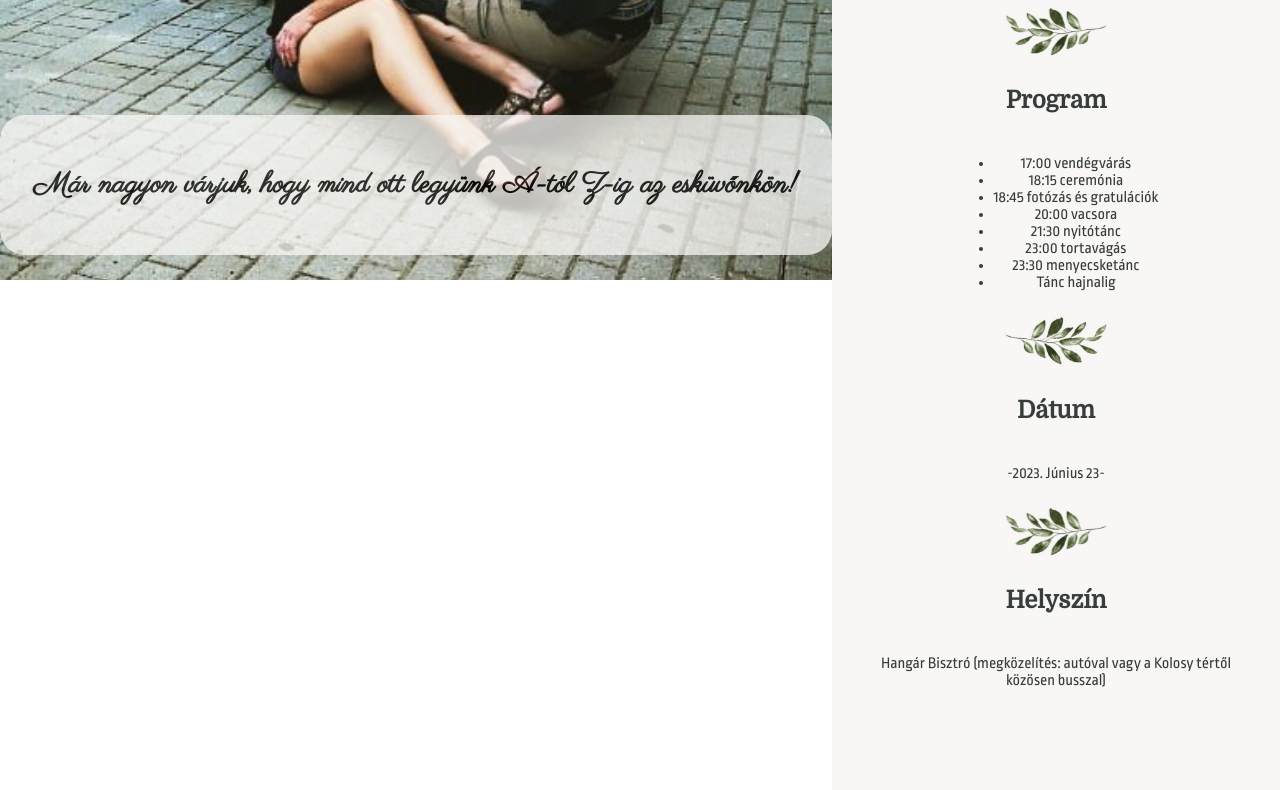
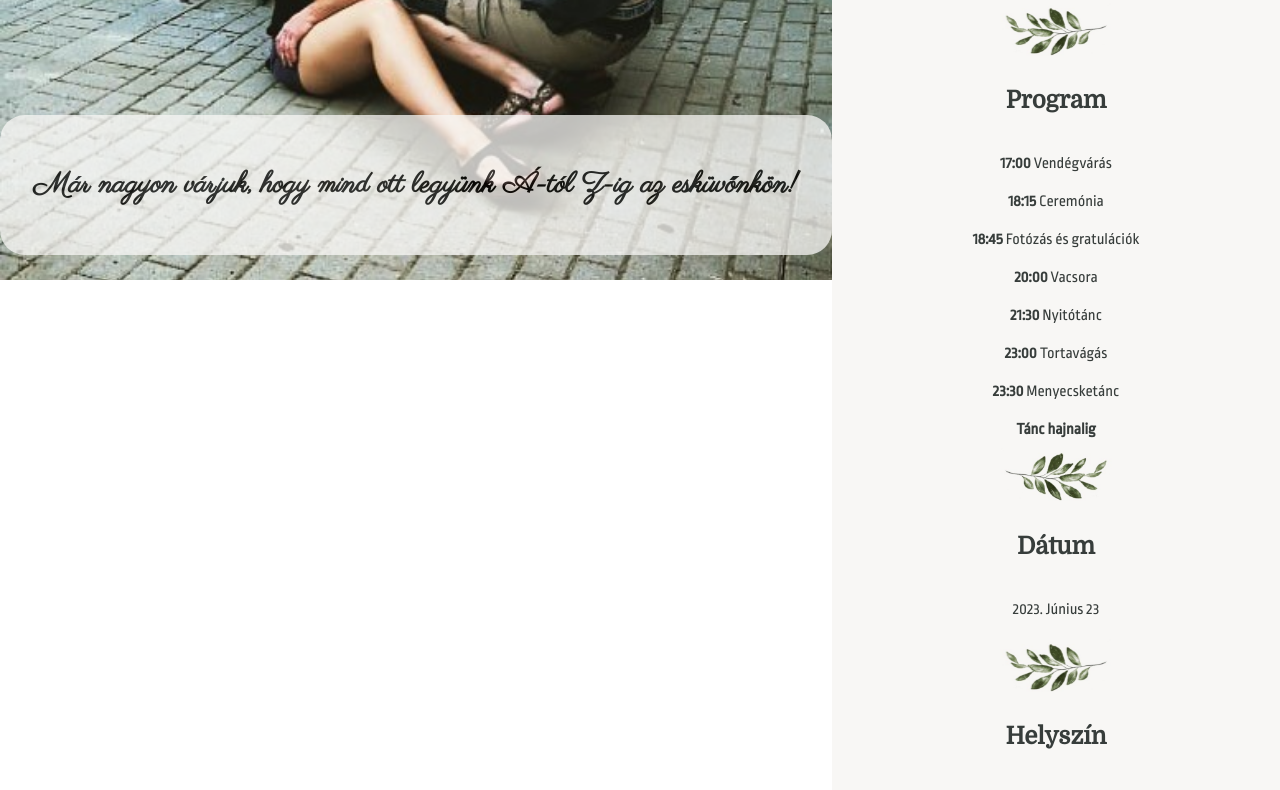
Before and after one commit to bisboi/wedding_agozoli, a React (Create React App) app: page / in a window 1280 px wide. Shown: the part 520-1310 px from the top of the page. Built offline with nearby package versions, Linux system fonts and the light colour scheme; grey boxes are pictures that could not be loaded.

Commit message:
minor fixes

```diff
--- a/src/components/Content.css
+++ b/src/components/Content.css
@@ -99,6 +99,16 @@ img {
   padding: 5px;
 }
 
+.list {
+  display: flex;
+  flex-direction: column;
+  margin: 0;
+}
+
+.list > p {
+  margin-bottom: 5px;
+}
+
 .content:hover {
   animation-name: pulse;
   animation-duration: 1s;
--- a/src/components/Content.jsx
+++ b/src/components/Content.jsx
@@ -27,16 +27,32 @@ function Content() {
         </div>
         <div id="program" className="content">
           <h2>Program</h2>
-          <ul>
-            <li>17:00 vendégvárás</li>
-            <li>18:15 ceremónia</li>
-            <li>18:45 fotózás és gratulációk</li>
-            <li>20:00 vacsora</li>
-            <li>21:30 nyitótánc</li>
-            <li>23:00 tortavágás</li>
-            <li>23:30 menyecsketánc</li>
-            <li>Tánc hajnalig</li>
-          </ul>
+          <div className="list">
+            <p>
+              <b> 17:00</b> Vendégvárás
+            </p>
+            <p>
+              <b>18:15</b> Ceremónia
+            </p>
+            <p>
+              <b>18:45</b> Fotózás és gratulációk
+            </p>
+            <p>
+              <b>20:00</b> Vacsora
+            </p>
+            <p>
+              <b>21:30</b> Nyitótánc
+            </p>
+            <p>
+              <b>23:00</b> Tortavágás
+            </p>
+            <p>
+              <b>23:30</b> Menyecsketánc
+            </p>
+            <p>
+              <b>Tánc hajnalig</b>
+            </p>
+          </div>
         </div>
         <div className="image-holder">
           <img src="./images/HR_jobb.jpg" alt="olajag" />
@@ -44,7 +60,7 @@ function Content() {
 
         <div id="date" className="content">
           <h2>Dátum</h2>
-          <p>-2023. Június 23-</p>
+          <p>2023. Június 23</p>
         </div>
         <div className="image-holder b">
           <img src="./images/HR_jobb.jpg" alt="olajag" />
@@ -71,7 +87,7 @@ function Content() {
         </div>
         <div id="food" className="content">
           <h2>Menü</h2>
-          <p>-TBD-</p>
+          <p>TBD</p>
         </div>
         <div className="image-holder b">
           <img src="./images/HR_jobb.jpg" alt="olajag" />
@@ -108,7 +124,7 @@ function Content() {
 
         <div id="hotel" className="content">
           <h2>Szállás</h2>
-          <p>-Rotter Lajos Turistaház-</p>
+          <p>Rotter Lajos Turistaház</p>
         </div>
         <div className="image-holder">
           <img src="./images/HR_jobb.jpg" alt="olajag" />
```
Also changed, not shown: src/components/ImageSliderAuto.jsx (renamed from src/components/ImageSliderAuto.js).
